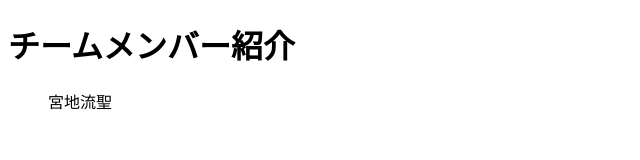
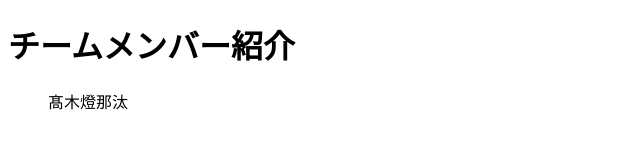
Before and after one commit to miyachi0827/ripo, a plain HTML site: page index.html in a window 1280 px wide. Shown: the full height of the page, 0-640 px from the left. Drawn offline with Linux system fonts and the light colour scheme.

Commit message:
Update index.html

```diff
--- a/index.html
+++ b/index.html
@@ -6,7 +6,7 @@
 <body>
     <h1>チームメンバー紹介</h1>
     <ul>
-        宮地流聖
+        髙木燈那汰
     </ul>
 
 </body>
```
